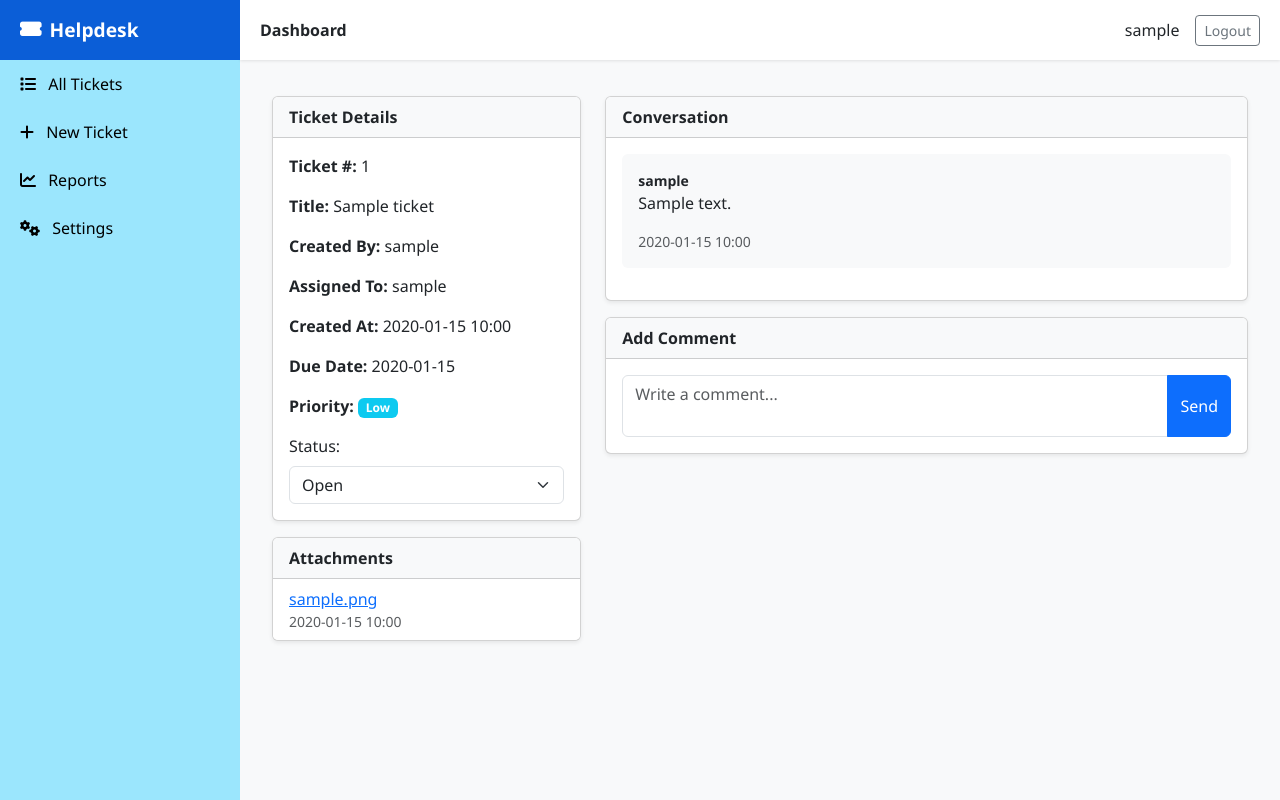
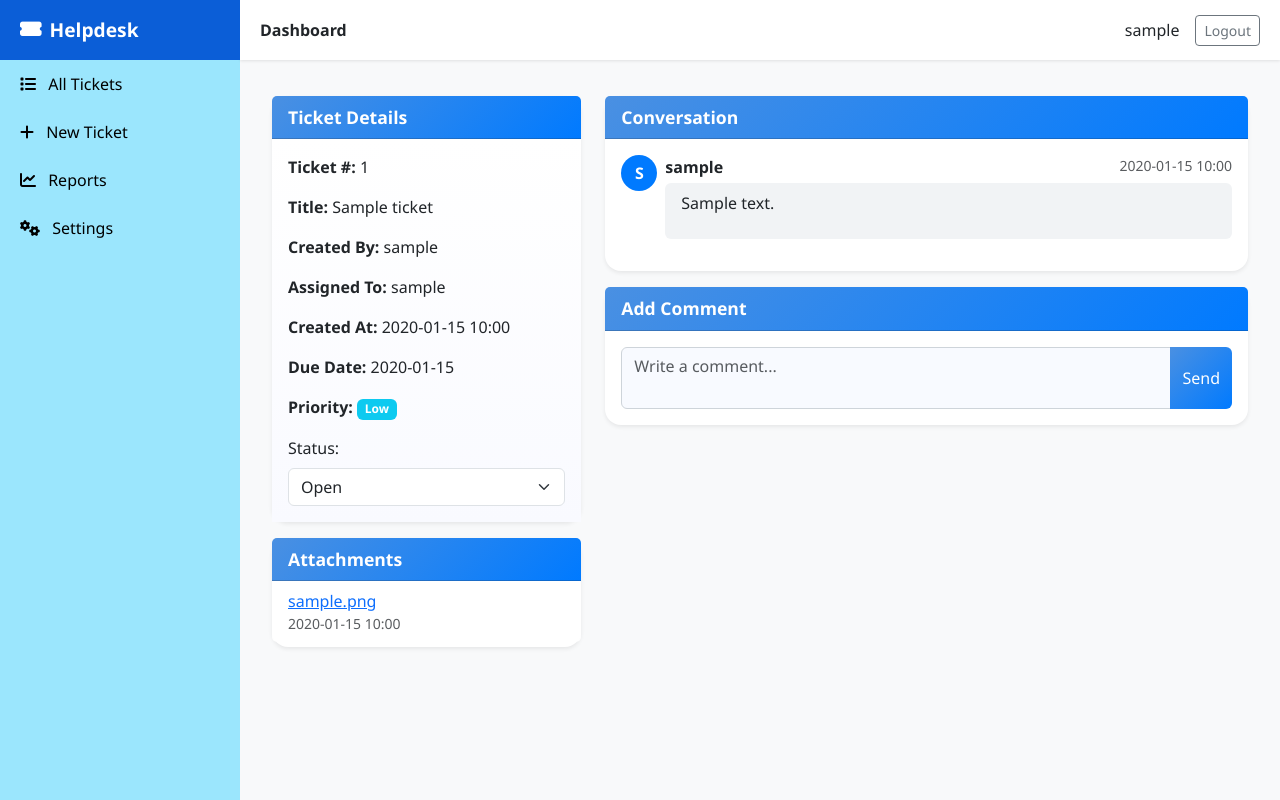
Before and after one commit to shishir-chowdhury/ticket-management-system-django, a Django app: page /tickets/1/ in a window 1280 px wide. Run offline with Django 5.2, Linux system fonts and the light colour scheme; a user stored in the database is signed in; tables that the repository leaves empty hold one stand-in row (values such as "Sample post").

Commit message:
change the ticket details page design

```diff
--- a/static/tickets/css/style.css
+++ b/static/tickets/css/style.css
@@ -83,3 +83,75 @@ body {
 #comment-form textarea {
     resize: none;
 }
+
+.card {
+    border: none;
+    border-radius: 1rem;
+    box-shadow: 0 4px 12px rgba(0, 0, 0, 0.08);
+}
+
+.card-header {
+    background: linear-gradient(135deg, #4A90E2, #007AFF);
+    color: white;
+    font-weight: 600;
+    font-size: 1.1rem;
+    border-top-left-radius: 1rem;
+    border-top-right-radius: 1rem;
+}
+
+.card-body.bg-light {
+    background: linear-gradient(180deg, #ffffff 0%, #f9faff 100%);
+}
+
+.list-group-item {
+    background-color: rgba(255, 255, 255, 0.95);
+    border-left: 4px solid #007AFF;
+    border-radius: 0.5rem;
+    margin-bottom: 0.3rem;
+    transition: all 0.2s ease;
+}
+
+.list-group-item:hover {
+    background-color: #f1f5fb;
+}
+
+.comment-avatar {
+    width: 36px;
+    height: 36px;
+    font-size: 16px;
+    line-height: 36px;
+    border-radius: 50%;
+    background: #007AFF;
+    color: white;
+    text-align: center;
+    font-weight: 600;
+    flex-shrink: 0;
+}
+
+#comments-container .rounded {
+    border-radius: 0.8rem;
+}
+
+#comments-container::-webkit-scrollbar {
+    width: 8px;
+}
+#comments-container::-webkit-scrollbar-thumb {
+    background-color: rgba(0,0,0,0.2);
+    border-radius: 4px;
+}
+
+#comment-form textarea {
+    resize: none;
+    background: #f8faff;
+    border: 1px solid #ced4da;
+}
+#comment-form button {
+    background: linear-gradient(135deg, #4A90E2, #007AFF);
+    border: none;
+    color: white;
+    font-weight: 500;
+    transition: all 0.2s ease;
+}
+#comment-form button:hover {
+    background: linear-gradient(135deg, #0056b3, #003f7f);
+}
--- a/templates/tickets/ticket_detail.html
+++ b/templates/tickets/ticket_detail.html
@@ -1,18 +1,20 @@
 {% extends "base.html" %}
 {% load static %}
+
 {% block title %}Ticket #{{ ticket.id }} · Helpdesk{% endblock %}
+
 <link rel="stylesheet" href="{% static 'ticket/css/style.css' %}">
 <link rel="stylesheet" href="https://cdn.jsdelivr.net/npm/bootstrap-icons@1.10.5/font/bootstrap-icons.css">
-
 
 {% block content %}
 <div class="container-fluid py-3">
     <div class="row">
-        <!-- Left Column: Ticket Details -->
+        <!-- Left Column: Ticket Details & Attachments -->
         <div class="col-md-4">
+            <!-- Ticket Details Card -->
             <div class="card shadow-sm mb-3">
-                <div class="card-header bg-light fw-bold">Ticket Details</div>
-                <div class="card-body">
+                <div class="card-header">Ticket Details</div>
+                <div class="card-body bg-light">
                     <p><strong>Ticket #:</strong> {{ ticket.id }}</p>
                     <p><strong>Title:</strong> {{ ticket.title }}</p>
                     <p><strong>Created By:</strong> {{ ticket.created_by }}</p>
@@ -46,9 +48,9 @@
                 </div>
             </div>
 
-            <!-- Attachments -->
+            <!-- Attachments Card -->
             <div class="card shadow-sm">
-                <div class="card-header bg-light fw-bold">Attachments</div>
+                <div class="card-header">Attachments</div>
                 <ul class="list-group list-group-flush">
                     {% for a in ticket.attachments.all %}
                     <li class="list-group-item">
@@ -62,17 +64,29 @@
             </div>
         </div>
 
-        <!-- Right Column: Comments & Conversation -->
+        <!-- Right Column: Conversation & Add Comment -->
         <div class="col-md-8">
             <!-- Conversation Card -->
             <div class="card shadow-sm mb-3">
-                <div class="card-header bg-light fw-bold">Conversation</div>
-                <div class="card-body" style="max-height: 500px; overflow-y: auto;" id="comments-container">
+                <div class="card-header">Conversation</div>
+                <div class="card-body" id="comments-container" style="max-height:500px; overflow-y:auto;">
                     {% for c in ticket.comments.all %}
-                    <div class="mb-3 p-3 rounded {% if c.author == ticket.created_by %}bg-light{% else %}bg-info text-white{% endif %}">
-                        <div class="small fw-bold">{{ c.author.username }}</div>
-                        <div>{{ c.body|linebreaks }}</div>
-                        <div class="small text-muted">{{ c.created_at|date:"Y-m-d H:i" }}</div>
+                    <div class="d-flex mb-3">
+                        <!-- Avatar -->
+                        <div class="comment-avatar">
+                            {{ c.author.username|slice:":1"|upper }}
+                        </div>
+
+                        <div class="ms-2 w-100">
+                            <div class="d-flex justify-content-between">
+                                <strong>{{ c.author.username }}</strong>
+                                <small class="text-muted">{{ c.created_at|date:"Y-m-d H:i" }}</small>
+                            </div>
+                            <div class="mt-1 px-3 py-2 rounded"
+                                 style="background-color: {% if c.author == ticket.created_by %}#f1f3f5{% else %}#0d6efd; color:white{% endif %};">
+                                {{ c.body|linebreaks }}
+                            </div>
+                        </div>
                     </div>
                     {% empty %}
                     <div class="text-muted">No comments yet.</div>
@@ -80,14 +94,15 @@
                 </div>
             </div>
 
-            <!-- Add Comment Form -->
+            <!-- Add Comment Card -->
             <div class="card shadow-sm">
-                <div class="card-header bg-light fw-bold">Add Comment</div>
+                <div class="card-header">Add Comment</div>
                 <div class="card-body">
                     <form id="comment-form" method="post" action="{% url 'ticket_comment' ticket.pk %}">
                         {% csrf_token %}
                         <div class="input-group">
-                            <textarea name="body" class="form-control rounded-start" rows="2" placeholder="Write a comment..." required></textarea>
+                            <textarea name="body" class="form-control rounded-start" rows="2"
+                                      placeholder="Write a comment..." required></textarea>
                             <button type="submit" class="btn btn-primary rounded-end">
                                 <i class="bi bi-send-fill"></i> Send
                             </button>
@@ -97,6 +112,5 @@
             </div>
         </div>
     </div>
-    </div>
 </div>
 {% endblock %}
```
